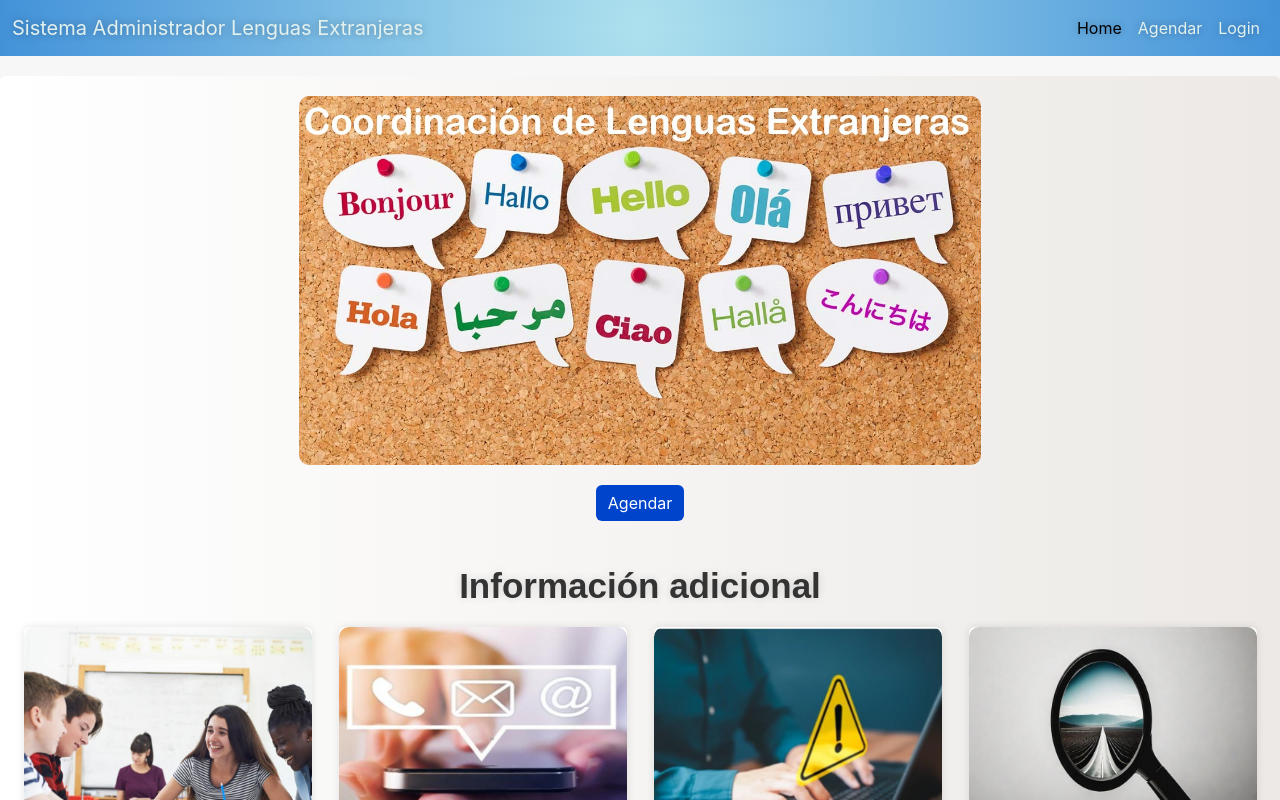
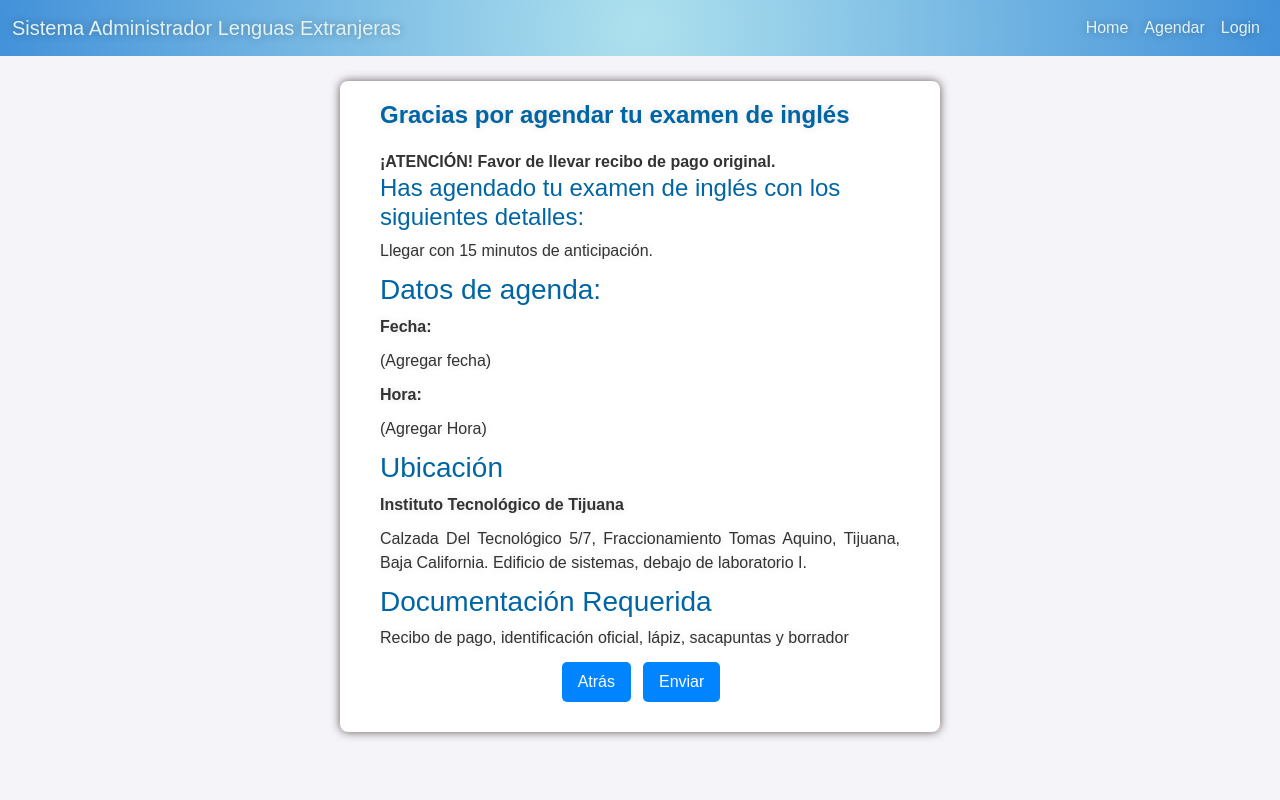
Before and after one commit to Mijimenez9/Test3, a React (Create React App) app in the folder client/: page /Confirmacion in a window 1280 px wide. Before the commit this address led to /. Shown: the top 800 px of the page. Built offline with nearby package versions, Linux system fonts and the light colour scheme.

Commit message:
Se creo la pagina de ExamConfirmation con su css... es la pagina que aparece cuando el estudiante le da enviar al formulario.

```diff
--- a/client/src/App.js
+++ b/client/src/App.js
@@ -5,6 +5,7 @@ import Inicio from './Components/inicio';
 import Registro from './Components/registro';
 import './App.css';
 import LoginScreen from './Components/LoginScreen';
+import ExamConfirmation from './Components/ExamConfirmation';
 
 function App() {
   return (
@@ -16,6 +17,7 @@ function App() {
         <Route path='/Registro' element={<Registro></Registro> }></Route>
         <Route path='/*' element={<Navigate to='/' />}></Route>
         <Route path='/LoginScreen' element={<LoginScreen></LoginScreen> }></Route>
+        <Route path='/Confirmacion' element={<ExamConfirmation></ExamConfirmation> }></Route>
       </Routes>
 
     </div>
--- /dev/null
+++ b/client/src/Components/ExamConfirmation.css
@@ -0,0 +1,55 @@
+
+
+body {
+    font-family: Arial, sans-serif;
+    background-color: #f4f4f9;
+    margin: 0;
+    color: #333;
+    font-size: 16px;
+}
+
+main {
+    background-color: white;
+    padding: 20px 40px; /* Aumenta el padding para centrar el contenido */
+    border-radius: 8px;
+    box-shadow: 0 0 10px rgba(78, 56, 56, 0.836);
+    margin: 25px auto; /* Centra el main horizontalmente */
+    max-width: 600px; /* Ajusta el ancho máximo */
+    text-align: left; /* Alinea el texto a la izquierda */
+}
+
+
+
+h1, h2, h3, h4 {
+    text-align: left; /* Alinea los títulos a la izquierda */
+    color: #0065A4;
+}
+
+p, strong {
+    text-align: justify;
+    margin-bottom: 10px; /* Espacio entre párrafos y elementos */
+}
+
+.buttons {
+    text-align: center; /* Centra los botones horizontalmente */
+}
+
+.buttons button {
+    padding: 8px 16px;
+    margin-right: 10px;
+    margin-bottom: 10px; /* Agrega margen inferior para separar los botones */
+    border: none;
+    background-color: #0084ff;
+    color: white;
+    border-radius: 5px;
+    cursor: pointer;
+    font-size: 16px;
+}
+
+.buttons button:last-child {
+    margin-right: 0; /* Elimina el margen derecho del último botón */
+}
+
+.buttons button:hover {
+    background-color: #0056b3;
+}
--- /dev/null
+++ b/client/src/Components/ExamConfirmation.js
@@ -0,0 +1,33 @@
+import React from 'react';
+import './ExamConfirmation.css'; // Asegúrate de importar el archivo CSS correctamente
+
+function ExamConfirmation() {
+    return (
+        <div>
+            <main>
+                <h2>Gracias por agendar tu examen de inglés</h2>
+                <strong>¡ATENCIÓN! Favor de llevar recibo de pago original.</strong>
+                <h4>Has agendado tu examen de inglés con los siguientes detalles:</h4>
+                <p>Llegar con 15 minutos de anticipación.</p>
+                <h3>Datos de agenda:</h3>
+                <p><strong>Fecha:</strong></p>
+                <p>(Agregar fecha)</p>
+                <p><strong>Hora:</strong></p>
+                <p>(Agregar Hora)</p>
+                <h3>Ubicación</h3>
+                <p><strong>Instituto Tecnológico de Tijuana</strong></p>
+                <p >Calzada Del Tecnológico 5/7, Fraccionamiento Tomas Aquino, Tijuana, Baja California. Edificio de sistemas, debajo de laboratorio I.</p>
+                <h3>Documentación Requerida</h3>
+                <p>Recibo de pago, identificación oficial, lápiz, sacapuntas y borrador</p>
+                <div className="buttons">
+                    <button onClick={() => window.history.go(-1)}>Atrás</button>
+                    <button>Enviar</button>
+                </div>
+            </main>
+            <footer>
+            </footer>
+        </div>
+    );
+}
+
+export default ExamConfirmation;
```
